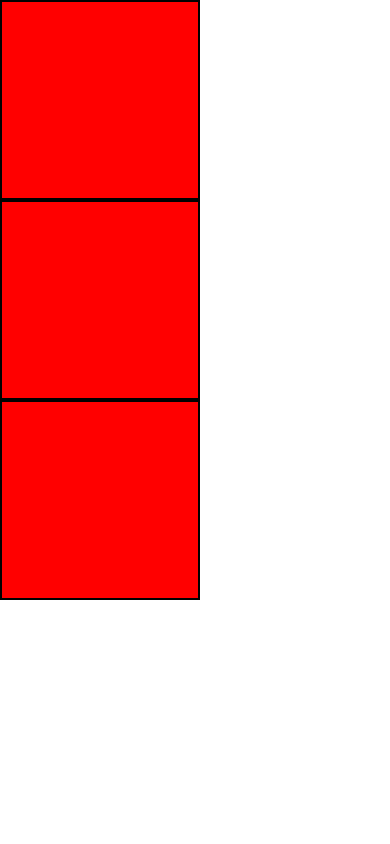
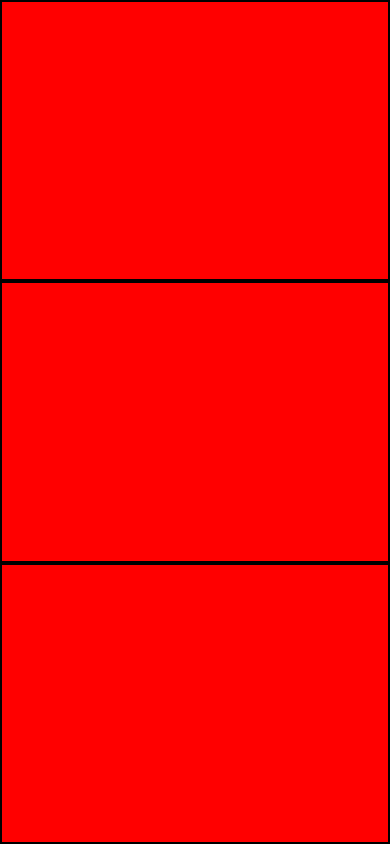
Before and after one commit to KumJungMin/ReactNativePractice, a React Native app in the folder weather/: screen / in a window 390 px wide. Built offline with nearby package versions, Linux system fonts and the light colour scheme.

Commit message:
3. layout 구성하는 법

```diff
--- a/weather/App.js
+++ b/weather/App.js
@@ -2,7 +2,8 @@ import { StyleSheet, View } from "react-native";
 
 export default function App() {
   return (
-    <View>
+    // View의 기본값은 Flex Container이다.
+    <View style={styles.container}>
       <View style={styles.item}></View>
       <View style={styles.item}></View>
       <View style={styles.item}></View>
@@ -11,9 +12,13 @@ export default function App() {
 }
 
 const styles = StyleSheet.create({
+  // 사이즈를 조절할 떄 px이 아닌 flex를 사용한다.
+  // -> 다양한 화면 크기에 대응하기 위함이
+  container: {
+    flex: 1,
+  },
   item: {
-    width: 200,
-    height: 200,
+    flex: 1,
     backgroundColor: "red",
     borderWidth: 2,
   },
```
